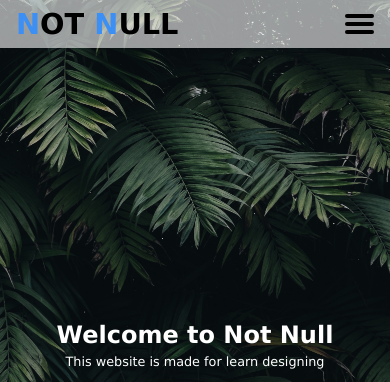
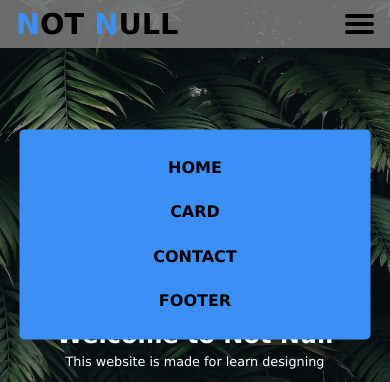
Before and after one commit to Rijo-Sebastian/Not-Null, a plain HTML site: page index.html in a window 390 px wide. Both pictures are taken after a click on the element 359 px from the left and 23 px from the top of the page. Shown: the top 382 px of the page. Drawn offline with Linux system fonts and the light colour scheme.

Commit message:
Add navigation bar for android devices and add some java script and animations to nav bar

```diff
--- a/index.html
+++ b/index.html
@@ -11,66 +11,78 @@
 
 <body>
     <header>
-
         <a href="#">
             <h1> <span>N</span>OT <span>N</span>ULL</h1>
         </a>
-        <ul>
-            <li><a class="nav"href="#">HOME</a></li>
-            <li><a class="nav"href="#card-section">CARD</a></li>
-            <li><a  class="nav" href="#">CONTACT</a></li>
-            <li><a  class="nav"href="#footer-nav">FOOTER</a></li>
-
+        <ul class="nav-items" id="nav-Items">
+            <li>
+                <a class="nav" href="#" onclick="navClose()">HOME</a>
+            </li>
+            <li>
+                <a class="nav" href="#card-section" onclick="navClose()">CARD</a>
+            </li>
+            <li>
+                <a class="nav" href="https://twitter.com/rijo_paduppu" onclick="navClose()">CONTACT</a>
+            </li>
+            <li><a class="nav" href="#footer-nav" onclick="navClose()">FOOTER</a></li>
         </ul>
-        <div class="burger-menu">
+        <div class="burger-menu" onclick="navSlide()">
             <div class="line"> </div>
             <div class="line"></div>
             <div class="line"></div>
         </div>
     </header>
     <main>
-
-
         <h1 class="main-h1">Welcome to Not Null</h1>
         <p class="main-p">This website is made for learn designing</p>
         <a class="main-a" href="https://www.youtube.com/channel/UCs1KMWtOLruuuMq1KD_wNeQ">Get Started &nbsp;
             <img src="./play.svg" alt="play button">
         </a>
-
     </main>
     <section id="card-section">
         <h1>Card Section</h1>
         <div class="cards-container">
             <div class="card">
-                <img  class="card-img" src="./img/atom.png" alt="card image">
+                <img class="card-img" src="./img/atom.png" alt="card image">
                 <h6>Atom</h6>
-                <p>Lorem ipsum dolor, sit amet consectetur adipisicing elit. Provident nihil itaque odio quo libero officiis perferendis iure cum, doloremque autem.</p>
+                <p>Lorem ipsum dolor, sit amet consectetur adipisicing elit. Provident nihil itaque odio quo libero
+                    officiis perferendis iure cum, doloremque autem.</p>
             </div>
             <div class="card">
-                <img  class="card-img" src="./img/flask.png" alt="card image">
+                <img class="card-img" src="./img/flask.png" alt="card image">
                 <h6>Atom</h6>
-                <p>Lorem ipsum dolor, sit amet consectetur adipisicing elit. Provident nihil itaque odio quo libero officiis perferendis iure cum, doloremque autem.</p>
-
+                <p>Lorem ipsum dolor, sit amet consectetur adipisicing elit. Provident nihil itaque odio quo libero
+                    officiis perferendis iure cum, doloremque autem.</p>
             </div>
             <div class="card">
-                <img  class="card-img" src="./img/geography.png" alt="card image">
+                <img class="card-img" src="./img/geography.png" alt="card image">
                 <h6>Atom</h6>
-                <p>Lorem ipsum dolor, sit amet consectetur adipisicing elit. Provident nihil itaque odio quo libero officiis perferendis iure cum, doloremque autem.</p>
+                <p>Lorem ipsum dolor, sit amet consectetur adipisicing elit. Provident nihil itaque odio quo libero
+                    officiis perferendis iure cum, doloremque autem.</p>
             </div>
             <div class="card">
-                <img  class="card-img" src="./img/telescope.png" alt="card image">
+                <img class="card-img" src="./img/telescope.png" alt="card image">
                 <h6>Atom</h6>
-                <p>Lorem ipsum dolor, sit amet consectetur adipisicing elit. Provident nihil itaque odio quo libero officiis perferendis iure cum, doloremque autem.</p>
+                <p>Lorem ipsum dolor, sit amet consectetur adipisicing elit. Provident nihil itaque odio quo libero
+                    officiis perferendis iure cum, doloremque autem.</p>
             </div>
-
-
         </div>
     </section>
     <footer id="footer-nav">
         <h1>Thank You</h1>
     </footer>
-
-
 </body>
+<script>
+    function navSlide() {
+        var navItems = document.getElementById("nav-Items");
+        navItems.classList.toggle("nav-items--active")
+    }
+    function navClose() {
+        var navActive = document.getElementsByClassName("nav-items--active");
+        if (navActive[0]) {
+            navActive[0].classList.toggle("nav-items--active")
+        }
+    }
+</script>
 
 </html>
--- a/style.css
+++ b/style.css
@@ -1,7 +1,7 @@
-
-html{
+html {
     scroll-behavior: smooth;
 }
+
 * {
     padding: 0;
     margin: 0;
@@ -15,7 +15,7 @@ body {
 header {
     /* background-color: rgba(78,223,99,0.6); */
 
-    background-color: rgba(255, 255, 255, 0.592);
+    background-color: rgba(125, 126, 126, 0.845);
     width: 100%;
     display: flex;
     height: 8vh;
@@ -25,8 +25,8 @@ header {
 }
 
 .burger-menu {
-
     display: none;
+    cursor: pointer;
 }
 
 .line {
@@ -35,7 +35,7 @@ header {
     height: 0.3rem;
     margin: 0.2rem 0;
     border-radius: 5px;
-    cursor: pointer;
+
 
 }
 
@@ -52,18 +52,18 @@ span {
     color: #3C8FF5;
 }
 
-ul {
+.nav-items {
     list-style: none;
     display: flex;
 }
 
-ul li a {
+.nav-items li a {
     text-decoration: none;
     color: #000;
     font-weight: 600;
 }
 
-ul li {
+.nav-items li {
     margin: 0rem 1rem;
 }
 
@@ -85,15 +85,11 @@ main {
 
 .main-h1 {
     color: #fff;
-
-
 }
 
 .main-p {
     color: #fff;
     margin-top: 0.3rem;
-
-
 }
 
 .main-a {
@@ -104,14 +100,10 @@ main {
     padding: 0.5rem 1rem;
     border-radius: 2rem;
     margin-top: 1rem;
-
-
 }
 
 main img {
-    width: 16px;
-
-
+    width: 16px
 }
 
 section h1 {
@@ -121,14 +113,10 @@ section h1 {
     text-transform: capitalize;
 }
 
-
 .cards-container {
     width: 100%;
     display: flex;
     justify-content: center;
-
-
-
 }
 
 .cards-container .card {
@@ -142,9 +130,6 @@ section h1 {
     box-shadow: 0px 0px 8px 1px #9d9d9d;
     border-radius: 15px;
     margin: 1rem;
-
-
-
 }
 
 .card h6 {
@@ -173,13 +158,10 @@ footer h1 {
     color: #fff;
 }
 
-
 /* ####################################################### */
 
 /* Making Responsive  */
-
 @media only screen and (max-width:1100px) {
-
 
     .card p {
         font-size: 0.7rem;
@@ -197,8 +179,6 @@ footer h1 {
     .cards-container .card {
         margin: 1rem 0.7rem;
     }
-
-
 }
 
 @media only screen and (max-width:900px) {
@@ -211,7 +191,6 @@ footer h1 {
         width: 13rem;
         margin: 1rem;
     }
-
 }
 
 @media only screen and (max-width:600px) {
@@ -225,12 +204,29 @@ footer h1 {
 
     .burger-menu {
         display: block;
-
-
     }
 
-    header ul li {
+    .nav-items li {
+        text-align: center;
+        margin: 0.8rem 0;
+    }
+
+    .nav-items {
+        position: absolute;
+        flex-direction: column;
         display: none;
+        background-color: #3C8FF5;
+        transform: translateY(100%);
+        left: 50%;
+        transform: translate(-50%, 100%);
+        width: 90%;
+        padding: 1rem;
+        border-radius: 5px;
+        animation: fade 0.4s ease-in-out;
+    }
+
+    .nav-items--active {
+        display: flex;
     }
 
     header h1 {
@@ -239,7 +235,6 @@ footer h1 {
 
     .main-h1 {
         font-size: 1.5rem;
-
     }
 
     main p {
@@ -250,7 +245,6 @@ footer h1 {
         font-size: 0.7rem;
         margin-top: 0.5rem;
     }
-
 }
 
 @media only screen and (max-width:540px) {
@@ -265,21 +259,28 @@ footer h1 {
 
     .card p {
         font-size: 0.6rem;
-
-
     }
 
     .card h6 {
         margin: 0.5rem 0;
         font-size: 0.9rem;
-
     }
 
     section h1 {
         font-size: 1.5rem;
     }
-    footer{
+
+    footer {
         margin-top: 7rem;
     }
+}
 
+@keyframes fade {
+    from {
+        opacity: 0;
+    }
+
+    to {
+        opacity: 1;
+    }
 }
```
